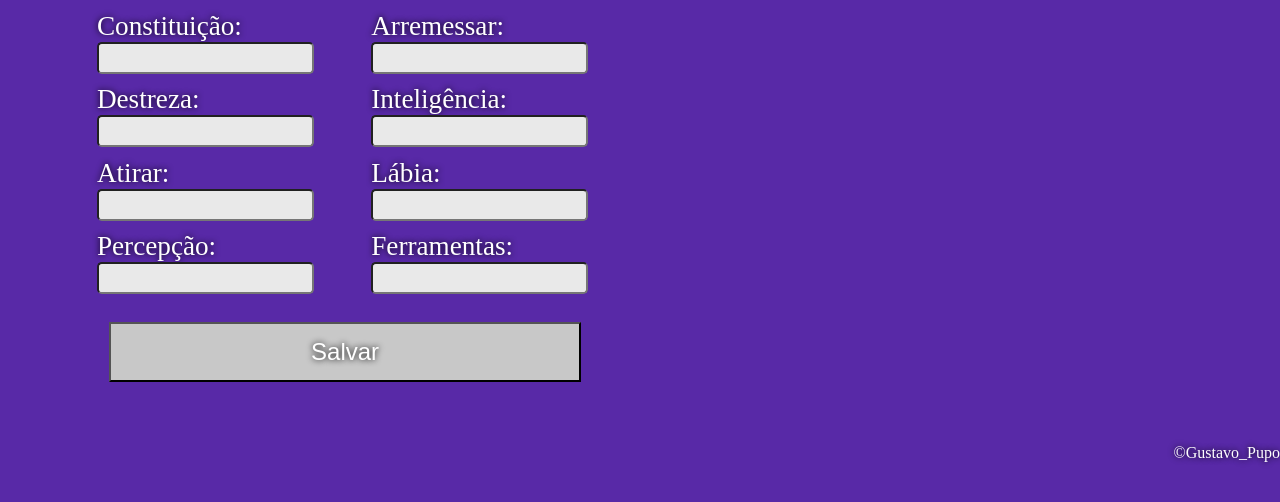
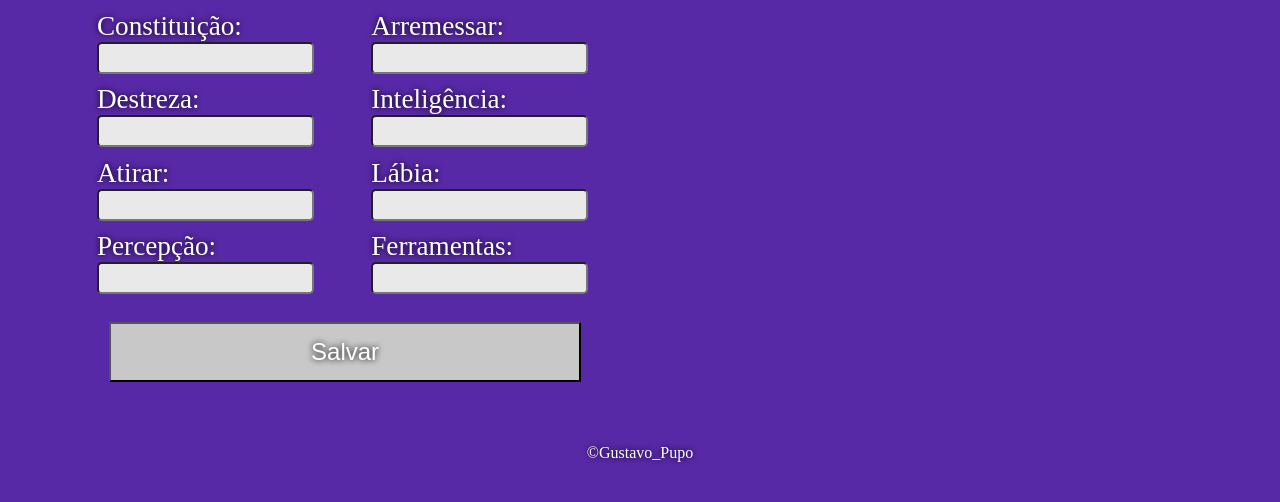
Before and after one commit to gustavo-pupo/fichaUSM, a plain HTML site: page index.html in a window 1280 px wide. Shown: the part 204-706 px from the top of the page. Drawn offline with Linux system fonts and the light colour scheme.

Commit message:
pequena correção

```diff
--- a/css/estilos.css
+++ b/css/estilos.css
@@ -158,7 +158,7 @@ span#teste{
 }
 
 #copy{
-    text-align: right;
+    text-align: center;
 }
 
 @media (max-width: 414px){
--- a/index.html
+++ b/index.html
@@ -102,6 +102,8 @@
         </div>
     </div>
     <script src="js/controle.js"></script>
+    <footer>
     <p id="copy">&copy;Gustavo_Pupo</p>
+    </footer>
 </body>
 </html>
```
